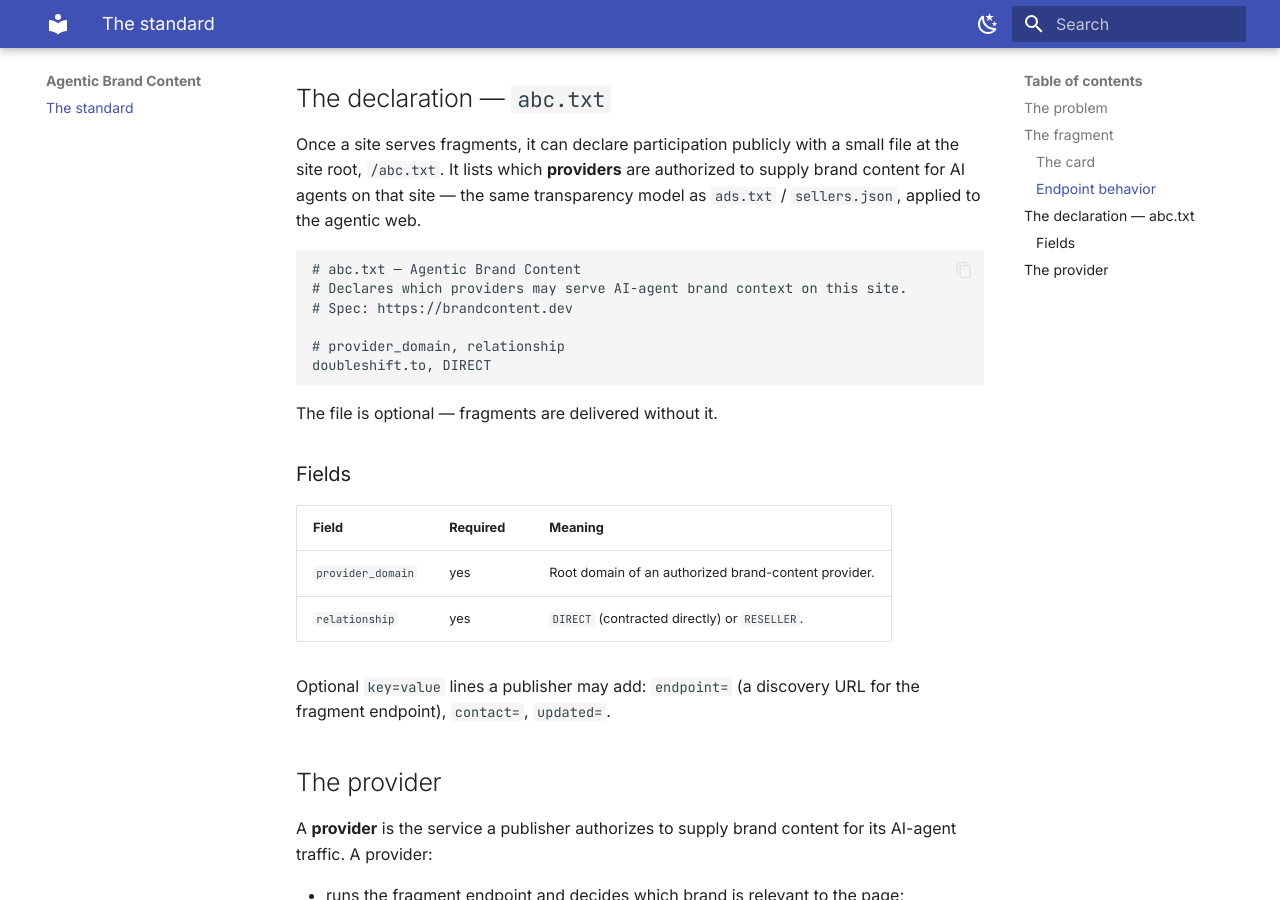
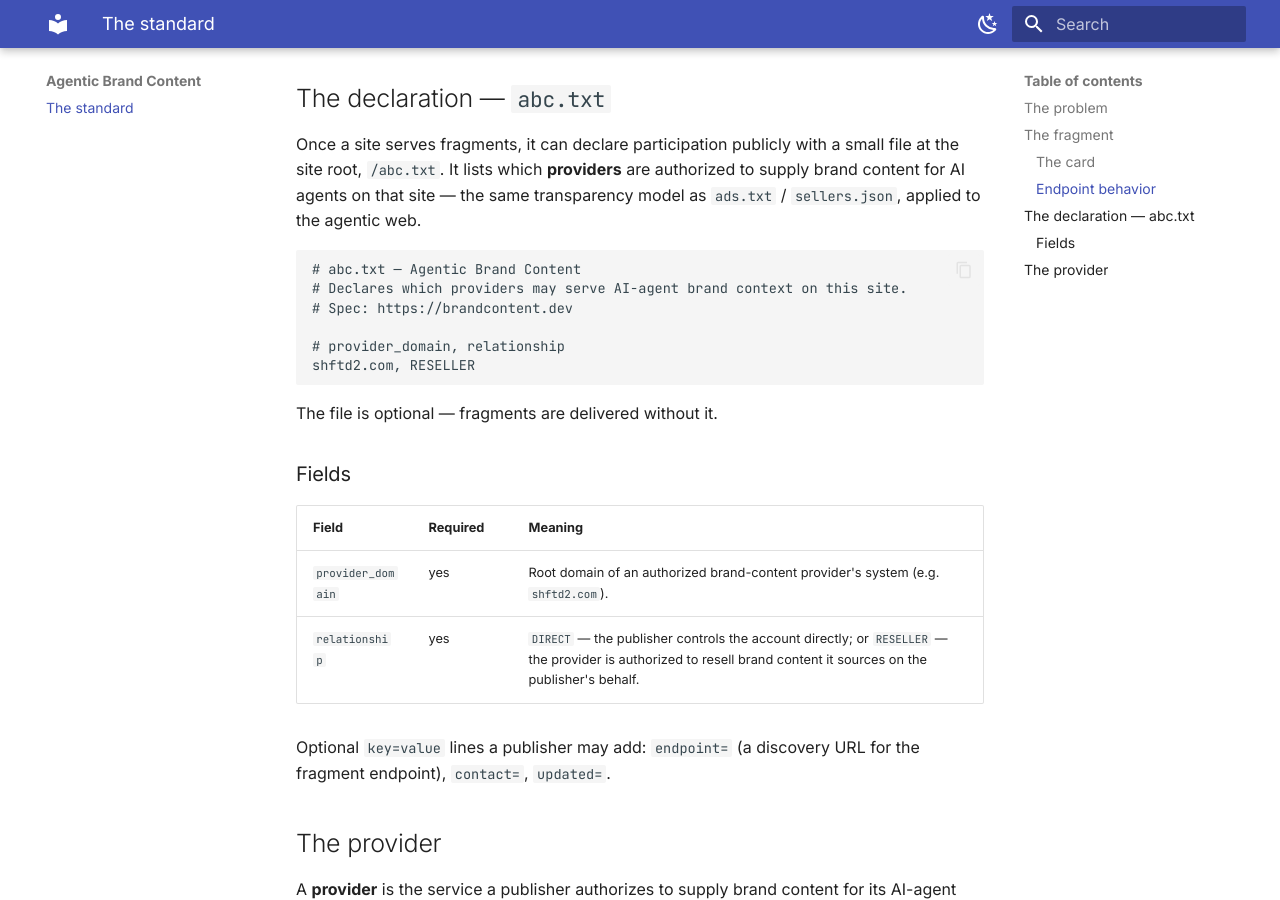
Before and after one commit to brandcontent-dev/spec, an MkDocs documentation site: the page built from docs/index.md, in a window 1280 px wide and 900 px high, scrolled down 1722 px. Built offline with MkDocs 1.6.1 and Material for MkDocs 9.7.7, drawn with Linux system fonts in a browser that asks for light colours.

Commit message:
Fix the provider example: shftd2.com, RESELLER.
The provider_domain is the provider's system root domain — DoubleShift's
serving API runs on api.shftd2.com, so the canonical domain is shftd2.com
(not the corporate site doubleshift.to). DoubleShift's model is RESELLER
(it sources/intermediates brand demand), so the example uses RESELLER and
the fields table now defines both DIRECT and RESELLER.

Co-Authored-By: Claude Opus 4.7 (1M context) <noreply@anthropic.com>

````diff
--- a/docs/abc.txt
+++ b/docs/abc.txt
@@ -3,4 +3,4 @@
 # Spec: https://brandcontent.dev
 
 # provider_domain, relationship
-doubleshift.to, DIRECT
+shftd2.com, RESELLER
--- a/docs/index.md
+++ b/docs/index.md
@@ -81,7 +81,7 @@ supply brand content for AI agents on that site — the same transparency model
 # Spec: https://brandcontent.dev
 
 # provider_domain, relationship
-doubleshift.to, DIRECT
+shftd2.com, RESELLER
 ```
 
 The file is optional — fragments are delivered without it.
@@ -90,8 +90,8 @@ The file is optional — fragments are delivered without it.
 
 | Field | Required | Meaning |
 |---|---|---|
-| `provider_domain` | yes | Root domain of an authorized brand-content provider. |
-| `relationship` | yes | `DIRECT` (contracted directly) or `RESELLER`. |
+| `provider_domain` | yes | Root domain of an authorized brand-content provider's system (e.g. `shftd2.com`). |
+| `relationship` | yes | `DIRECT` — the publisher controls the account directly; or `RESELLER` — the provider is authorized to resell brand content it sources on the publisher's behalf. |
 
 Optional `key=value` lines a publisher may add: `endpoint=` (a discovery URL for the
 fragment endpoint), `contact=`, `updated=`.
````
